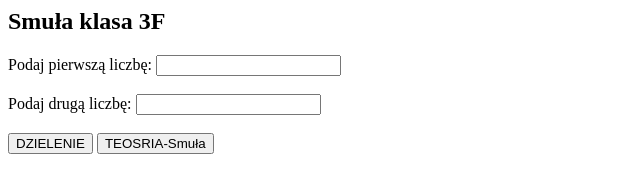
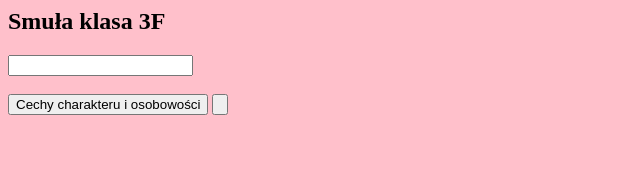
Before and after one commit to 4fre/zadanie-na-niemiecki, a plain HTML site: page index.html in a window 1280 px wide. Shown: the whole page, without its empty margins (0-640 px from the left). Drawn offline with Linux system fonts and the light colour scheme.

Commit message:
Update index.html

```diff
--- a/index.html
+++ b/index.html
@@ -3,6 +3,7 @@
  <title>Zadanie Niemiecki/Witryny</title>
  <meta charset="utf-8">
  <style>
+  body {background-color: pink;}
   h1 { text-transform: uppercase; }
 
  </style>
@@ -11,12 +12,10 @@
 
 
 <h2>Smuła klasa 3F</h2>
- <label for="a">Podaj pierwszą liczbę:</label> <input type="number" id="a">
+ <label for="b"></label> <input type="number" id="b">
  <br><br>
- <label for="b">Podaj drugą liczbę:</label> <input type="number" id="b">
- <br><br>
- <input type="button" value="DZIELENIE" onclick="iloraz_smu()">
- <input type="button" value="TEOSRIA-Smuła" onclick="teoria_smu()">
+ <input type="button" value="Cechy charakteru i osobowości" onclick="iloraz_smu()">
+ <input type="button" value"" onclick="teoria_smu()">
  <div id="wynik" style="margin-top:20px;"></div>
  <script>
   function suma_smu()
```
